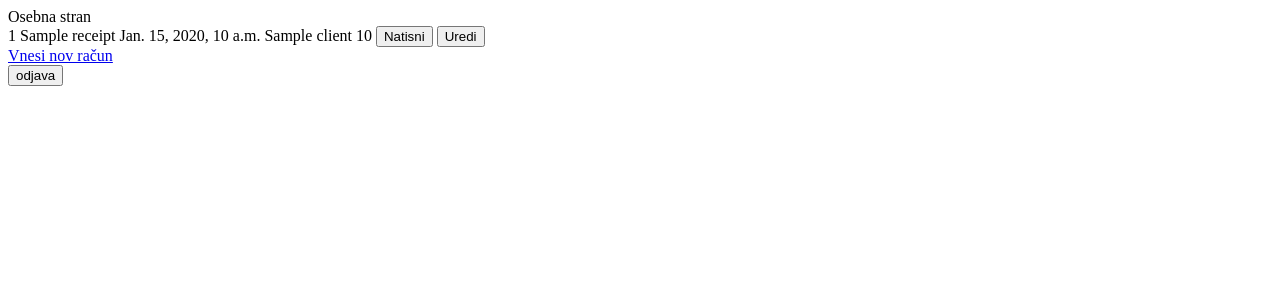
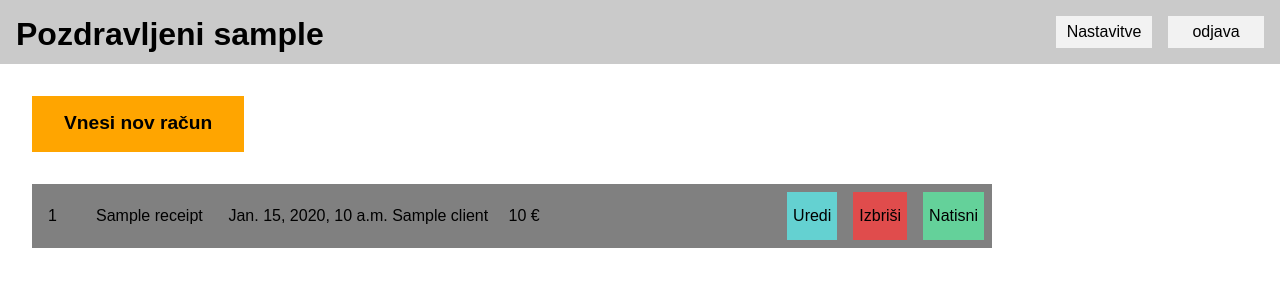
Before and after one commit to tadejpetric/tadejpetric_eu, a Django app: template page/templates/racuni/homepage.html in a window 1280 px wide. Shown: the top 300 px of the page. Run offline with Django 3.2, Linux system fonts and the light colour scheme; the template is opened without the code that fills it: most values are stand-ins (such as "Sample title", 1, 10 or a date in 2020).

Commit message:
added saving and editing from logged accounts. Finalized the homepage except perhaps colour. There is still an existing bug regarding saving to database after edits but it is roughly working for now

```diff
--- a/page/racuni/urls.py
+++ b/page/racuni/urls.py
@@ -2,7 +2,7 @@ from django.urls import include, path
 from . import views
 
 urlpatterns = [
-    #path('', views.login, name='login_racuni'),
+    path('', views.homepage, name='homepage_racuni'),
     path('login', views.login, name='login_racuni'),
     path('form_input_anonymous', views.form_input_anonymous,
          name="form_input_anonymous_racuni"),
--- a/page/static/racuni/homepage.css
+++ b/page/static/racuni/homepage.css
@@ -1,4 +1,132 @@
+body {
+    margin: 0;
+    font-family: arial, helvetica;;
+}
+
+header {
+    width: calc(100% - 2em);
+    margin: 0 0 1em 0;
+    background-color: #cacaca;
+    padding: 1em;
+    height: 2em;
+}
+
+#logout span {
+    margin: auto;
+}
+
+#settings span {
+    margin: auto;
+}
+
+h1 {
+    float: left;
+    margin: 0;
+    font-size: 2em;
+}
+
+#settings {
+    color: black;
+    text-decoration: none;
+    float: right;
+    background-color: #f2f2f2;
+    margin-right: 1em;
+    height: 2em;
+    line-height: 200%;
+    min-width: 6em;
+    display: flex;
+}
+
+#logout {
+    all: inherit;
+    background-color: #f2f2f2;
+    float: right;
+    border: none;
+    height: 2em;
+    font-size: unset;
+    min-width: 6em;
+    display: flex;
+    cursor: pointer;
+}
+
 receipt {
+    min-width: 75%;
+    height: 4em;
+    display: inline-block;
     background-color: grey;
-    margin: 1em;
+    margin: 1em 0 1em 2em;
+    line-height: 4em;
 }
+
+receipt button {
+    border: none;
+    font-size: unset;
+    height: 3em;
+    margin: 0.5em;
+    float: right;
+}
+
+.delete {
+    background-color: #e04c4c;
+}
+
+.edit {
+    background-color: #64d1d1;
+}
+
+.print {
+    background-color: #64d19a;
+}
+
+pk,receipt_title,date,total {
+
+}
+
+pk {
+    min-width: 2em;
+    margin-left: 1em;
+    margin-right: 1em;
+    display: block;
+    float: left;
+    height: 100%;
+}
+
+receipt_title {
+    min-width: 8em;
+    display: inline-block;
+}
+
+date {
+    min-width: 7em;
+    display: inline-block;
+}
+
+client {
+    min-width: 7em;
+    display: inline-block;
+}
+
+#newrec {
+    margin: 1em 1em 1em 2em;
+    display: inline-block;
+    background-color: orange;
+    height: 2.5em;
+    padding: 0.5em 2em;
+    line-height: 200%;
+    text-decoration: none;
+    font-weight: bold;
+    color: black;
+}
+
+#newrec span {
+    font-size: larger;
+    line-height: 200%;
+}
+
+button {
+    cursor: pointer;
+}
+
+receipt form {
+    float: right;
+}
--- a/page/templates/racuni/homepage.html
+++ b/page/templates/racuni/homepage.html
@@ -3,32 +3,43 @@
     <head>
         <meta charset="UTF-8"/>
         <title>Document</title>
+        {% load static %}
+        <link href="{% static 'racuni/homepage.css' %}" rel="stylesheet" />
     </head>
     <body>
-        <header>Osebna stran</header>
-
+        <header><h1>Pozdravljeni {{ username }}</h1>
+            <form action="login" method="POST">
+                {% csrf_token %}
+                <button id="logout" type="submit" name="special" value="logout"><span>odjava</span></button>
+            </form>
+            <a id="settings" href="/.settings"><span>Nastavitve</span></a>
+        </header>
+        <a id="newrec" href="./form_input"><span>Vnesi nov račun</span></a><br>
         <!-- list of receipts -->
-        <form action="result" method="POST" id="resform"></form>
-        <form action="form_input" method="POST" id="inform"></form>
         {% for receipt in receipts %}
-        <receipt>
-            {{ receipt.pk }}
-            {{ receipt.receipt_title }}
-            {{ receipt.date }}
-            {{ receipt.client }}
-            {{ receipt.total }}
-            <button type="submit" form="resform" name="action" value="print">Natisni</button>
-
-            <button type="submit" form="inform" name="form_type" value="edit">Uredi</button>
-        </receipt><br>
+            <receipt>
+                <pk>{{ receipt.pk }}</pk>
+                <receipt_title>{{ receipt.receipt_title }}</receipt_title>
+                <date>{{ receipt.date }}</date>
+                <client>{{ receipt.client }}</client>
+                <total>{{ receipt.total }} €</total>
+                <form action="result" method="POST" id="resform">
+                    {% csrf_token %}
+                    <input type="hidden" name="pk" value="{{ receipt.pk }}" />
+                    <button class="print" type="submit" name="action" value="print">Natisni</button>
+                </form>
+                <form action="homepage" method="POST" id="resform">
+                    {% csrf_token %}
+                    <input type="hidden" name="pk" value="{{ receipt.pk }}" />
+                    <button class="delete" id="del{{ receipt.pk }}" type="submit" name="confirm" value="delete" onclick="return confirm('Ali ste prepričani, da želite izbrisati ta račun?'); ">Izbriši</button>
+                </form>
+                <form action="form_input" method="POST" id="resform">
+                    {% csrf_token %}
+                    <input type="hidden" name="pk" value="{{ receipt.pk }}" />
+                    <button class="edit" type="submit" name="form_type" value="edit">Uredi</button>
+                </form>
+            </receipt><br>
         {% endfor %}
         </form>
-        <!-- add edit feature -->
-        <a href="./form_input">Vnesi nov račun</a>
-        <form action="login" method="POST">
-            {% csrf_token %}
-            <button type="submit" name="special" value="logout">odjava</button>
-        </form>
-
     </body>
 </html>
```
Also changed, not shown: page/racuni/receipt_manage.py (+30 -83 lines), page/racuni/views.py (+10 -4 lines), page/static/racuni/form_input.js (+4 -3 lines), page/templates/racuni/form_input.html (+5 -4 lines).
